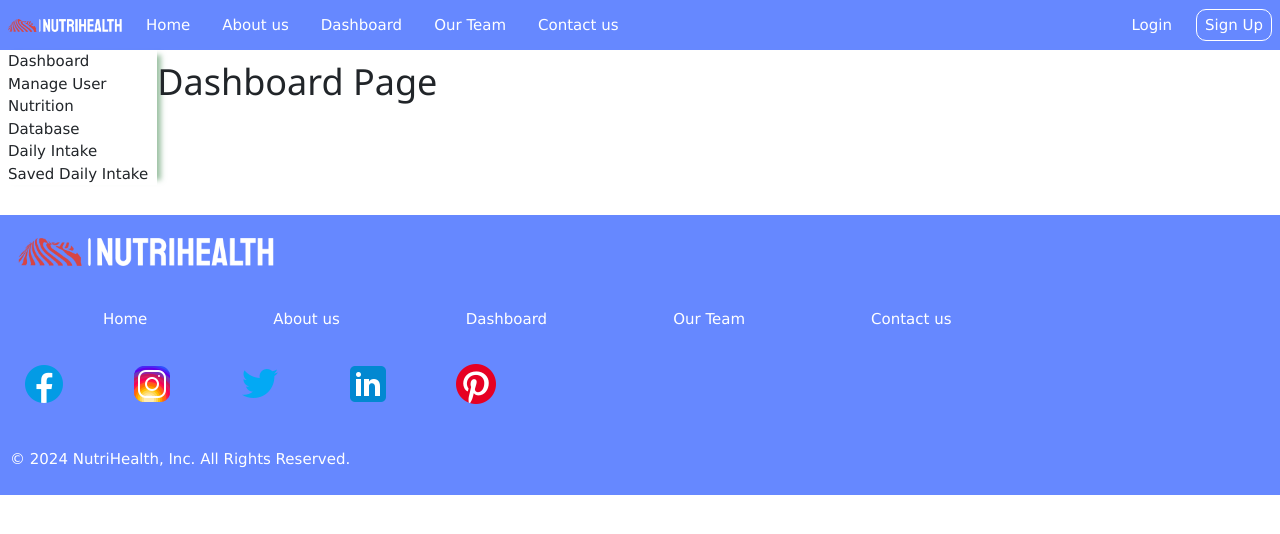
After one commit to CalebKing848/NutriHealth, a Django app: page /dashboard in a window 1280 px wide. The commit adds this page. Shown: the top 534 px of the page. Run offline with Django 5.2, Linux system fonts and the light colour scheme; some libraries are stand-ins or nearby versions.

Commit message:
mpages created

```diff
--- a/NutriHealth/NutritionApp/static/css/style.css
+++ b/NutriHealth/NutritionApp/static/css/style.css
@@ -235,16 +235,17 @@ footer {
   background-size: cover;
   background-position: center; /* Optional: Centers the background image */
   height: 380px;
-  display: grid;
-  grid-template-columns: 1fr 1fr;
+  display: flex;
+  align-items: center;
+  justify-content: center;
 }
 
 .home-section {
   display: grid;
-  grid-template-columns: 1fr 1fr;
+  grid-template-columns: 2fr 1fr;
   width: 90%;
-  background-color: #32794f;
   margin: 0px auto 0px auto;
+  margin-top: 25px;
 }
 
 .text-container {
@@ -254,3 +255,22 @@ footer {
 .b-rm {
   border: none;
 }
+
+.home-image-section img {
+  width: 100%;
+}
+
+.main-banner-section {
+  color: #fff;
+  text-align: center;
+}
+
+.dasboard-container {
+  display: grid;
+  grid-template-columns: 0.7fr 5fr;
+}
+
+.side-nav {
+
+    box-shadow: 9px 0 5px -5px rgb(61 133 76 / 50%);
+}
--- a/NutriHealth/NutritionApp/templates/main/base.html
+++ b/NutriHealth/NutritionApp/templates/main/base.html
@@ -9,6 +9,7 @@
     <link rel="stylesheet" , href="{% static 'css/bootstrap.css' %}">
     <link rel="stylesheet" href="https://cdnjs.cloudflare.com/ajax/libs/font-awesome/4.7.0/css/font-awesome.min.css">
     <link rel="stylesheet" href="https://cdnjs.cloudflare.com/ajax/libs/font-awesome/4.7.0/css/font-awesome.min.css">
+    <link rel="stylesheet" href="https://www.w3schools.com/w3css/4/w3.css">
     <title>{% block title %} My Site {% endblock %}</title> <!-- Title of the Page -->
 </head>
 
@@ -25,7 +26,7 @@
 
         <li>
             {% if user.is_authenticated %}
-                <a class="nav-link" href="/user-information/{{ user.id }}/">Dashboard</a>
+                <a class="nav-link" href="{% url 'dashboard' %}">Dashboard</a>
             {% else %}
                 <a class="nav-link" href="{% url 'login' %}">Dashboard</a>
             {% endif %}
--- /dev/null
+++ b/NutriHealth/NutritionApp/templates/main/dashboard.html
@@ -0,0 +1,26 @@
+{% extends 'main/base.html' %}
+{% block content %} <!-- Start of Block Content -->
+
+<div class="dasboard-container">
+
+    <div class="side-nav">
+        <a class="nav-link" href="{% url 'dashboard' %}">Dashboard</a>
+        <a class="nav-link" href="/user-information/{{ user.id }}/">Manage User</a>
+        <a class="nav-link" href="{% url 'nutrition_database' %}">Nutrition Database</a>
+        <a class="nav-link" href="/user-information/{{ user.id }}/">Daily Intake</a>
+        <a class="nav-link" href="/user-information/{{ user.id }}/">Saved Daily Intake</a>
+    </div>
+
+    <div class="dashboard-main-container">
+        <h1> Dashboard Page </h1>
+    </div>
+
+</div>
+
+
+
+
+
+
+
+{% endblock %} <!-- End of Block Content -->
--- a/NutriHealth/NutritionApp/urls.py
+++ b/NutriHealth/NutritionApp/urls.py
@@ -14,4 +14,8 @@ urlpatterns = [
 
     path('contact-us', views.contact, name='contact_us'), # Contact Page
 
+    path('dashboard', views.dashboard, name='dashboard'), # Dashbaord Page
+
+        path('nutrition_database', views.nutrition_database, name='nutrition_database'), # Dashbaord Page
+
 ]
--- a/NutriHealth/NutritionApp/views.py
+++ b/NutriHealth/NutritionApp/views.py
@@ -74,3 +74,9 @@ def contact(request):
     else:
         form = ContactInformationForm()
     return render(request, 'user-contact/contact.html', {"form": form})
+
+def dashboard(request):
+    return render(request, 'main/dashboard.html')
+
+def nutrition_database(request):
+    return render(request, 'main/nutrition_database.html')
```
Also changed, not shown: NutriHealth/NutritionApp/templates/main/home.html (+10 -5 lines), NutriHealth/NutritionApp/templates/main/nutrition_database.html (added, +26 -0 lines), NutriHealth/NutritionApp/templates/user-info/user-information.html (+16 -0 lines), NutriHealth/db.sqlite3.
